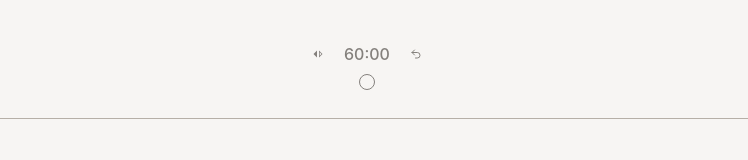
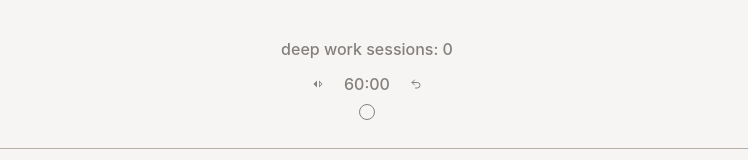
Before and after one commit to bryantjandra/everythingplanner, a React (Vite) app: page / in a window 1280 px wide. Shown: the top 160 px of the page, without its empty margins (273-1021 px from the left). Built offline with nearby package versions, Linux system fonts and the light colour scheme.

Commit message:
feat: add session counter for each day

```diff
--- a/src/App.tsx
+++ b/src/App.tsx
@@ -18,15 +18,29 @@ function App() {
     return saved ? JSON.parse(saved) : {};
   });
 
+  const [allSessions, setAllSessions] = useState<Record<string, number>>(() => {
+    const saved = localStorage.getItem("allSessions");
+    return saved ? JSON.parse(saved) : {};
+  });
+
   useEffect(() => {
     let newTodos = JSON.stringify(allTodos);
     localStorage.setItem("allTodos", newTodos);
   }, [allTodos]);
 
+  useEffect(() => {
+    let newSessions = JSON.stringify(allSessions);
+    localStorage.setItem("allSessions", newSessions);
+  }, [allSessions]);
+
   return (
     <>
       <div className={styles.navbar}>
-        <Pomodoro />
+        <Pomodoro
+          currDate={currDate}
+          allSessions={allSessions}
+          onSessionChange={setAllSessions}
+        />
       </div>
       <div className={styles.mainContainer}>
         <Calendar
--- a/src/components/Pomodoro/Pomodoro.module.css
+++ b/src/components/Pomodoro/Pomodoro.module.css
@@ -65,3 +65,8 @@
   opacity: 1;
   transform: scale(1);
 }
+
+.counterContainer {
+  position: relative;
+  top: -5px;
+}
--- a/src/components/Pomodoro/Pomodoro.tsx
+++ b/src/components/Pomodoro/Pomodoro.tsx
@@ -6,7 +6,17 @@ import styles from "./Pomodoro.module.css";
 const DEFAULT_TIME_WORK = 3600;
 const DEFAULT_TIME_REST = 900;
 
-export default function Pomodoro() {
+interface PomodoroProps {
+  allSessions: Record<string, number>;
+  onSessionChange: (allSessions: Record<string, number>) => void;
+  currDate: string;
+}
+
+export default function Pomodoro({
+  allSessions,
+  onSessionChange,
+  currDate,
+}: PomodoroProps) {
   const [isRunning, setIsRunning] = useState(false);
   const [seconds, setSeconds] = useState(DEFAULT_TIME_WORK);
   const [mode, setMode] = useState<"Work" | "Rest">("Work");
@@ -35,6 +45,12 @@ export default function Pomodoro() {
   useEffect(() => {
     if (seconds === 0) {
       setIsRunning(false);
+      if (mode === "Work") {
+        onSessionChange({
+          ...allSessions,
+          [currDate]: (allSessions[currDate] || 0) + 1,
+        });
+      }
       setMode(mode === "Work" ? "Rest" : "Work");
     }
   }, [seconds]);
@@ -45,6 +61,10 @@ export default function Pomodoro() {
 
   return (
     <div className={styles.clockTimer}>
+      <div className={styles.counterContainer}>
+        deep work sessions: {allSessions[currDate] ? allSessions[currDate] : 0}
+      </div>
+
       <div className={styles.clockTimerTop}>
         <button
           className={styles.topButton}
```
